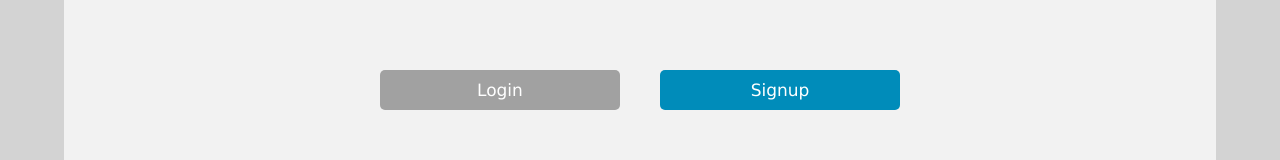
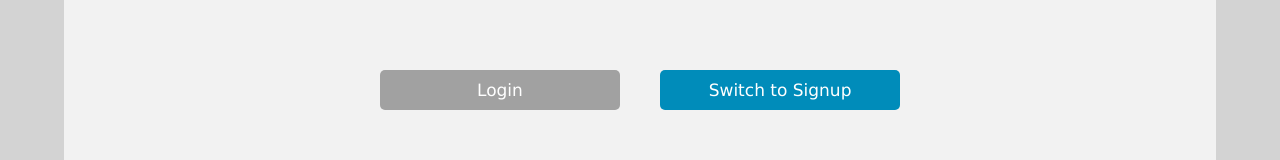
Before and after one commit to lucasmm96/message-manager2, a Next.js app: page /auth/login in a window 1280 px wide. Shown: the part 289-449 px from the top of the page. Built offline with nearby package versions, Linux system fonts and the light colour scheme.

Commit message:
change button label

```diff
--- a/components/auth/login.js
+++ b/components/auth/login.js
@@ -128,7 +128,7 @@ function Login(props) {
 						disabled={!loginData.email.valid || !loginData.password.valid}
 					/>
 					<Button
-						label="Signup"
+						label="Switch to Signup"
 						classes="containerItem"
 						click={onSelectSignupHandler}
 					/>
--- a/components/auth/signup.js
+++ b/components/auth/signup.js
@@ -62,7 +62,7 @@ function Signup(props) {
 				username: signupData.username.value,
 				email: signupData.email.value,
 				password: signupData.password.value,
-				admin: signupData.admin.value
+				admin: signupData.admin.value,
 			});
 			const responseJSON = await response.json();
 			const responseStatusCode = response.status;
@@ -150,7 +150,7 @@ function Signup(props) {
 						}
 					/>
 					<Button
-						label="Login"
+						label="Switch to Login"
 						classes="containerItem"
 						click={onSelectLoginHandler}
 					/>
```
